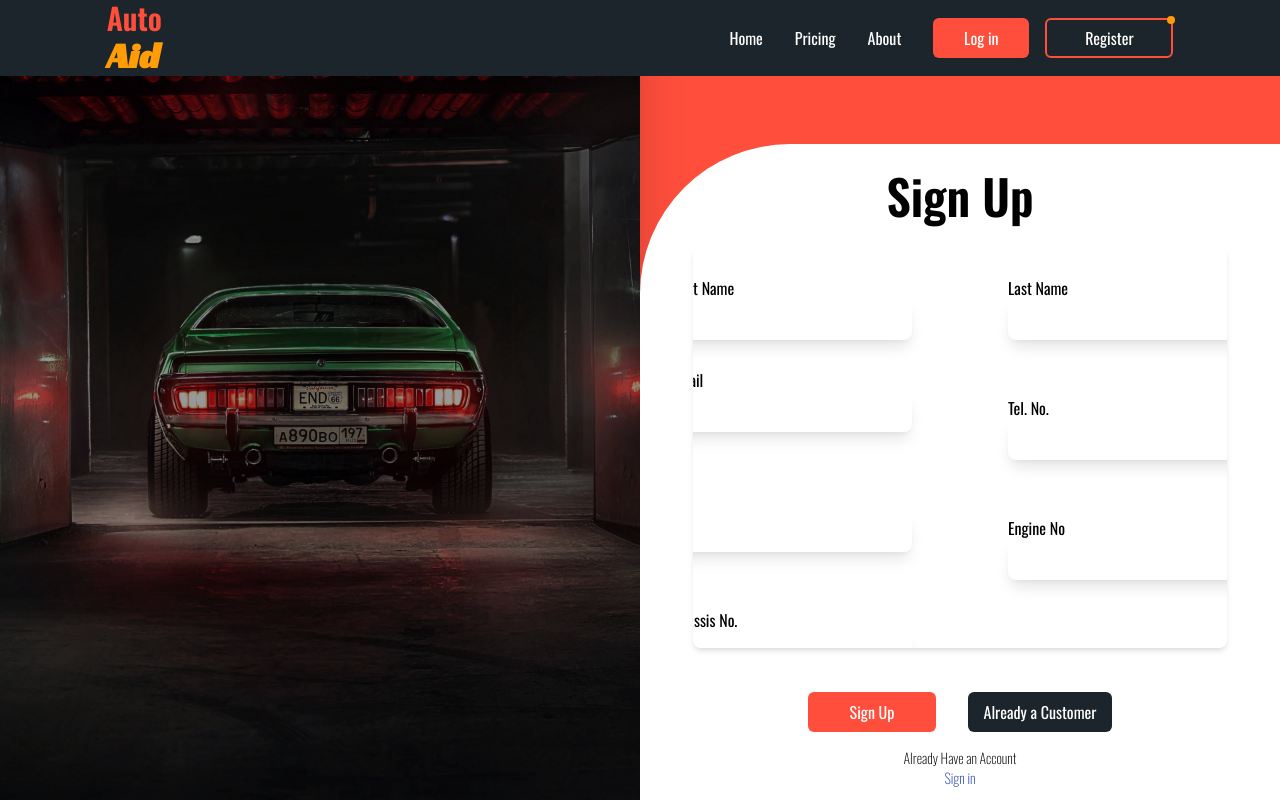
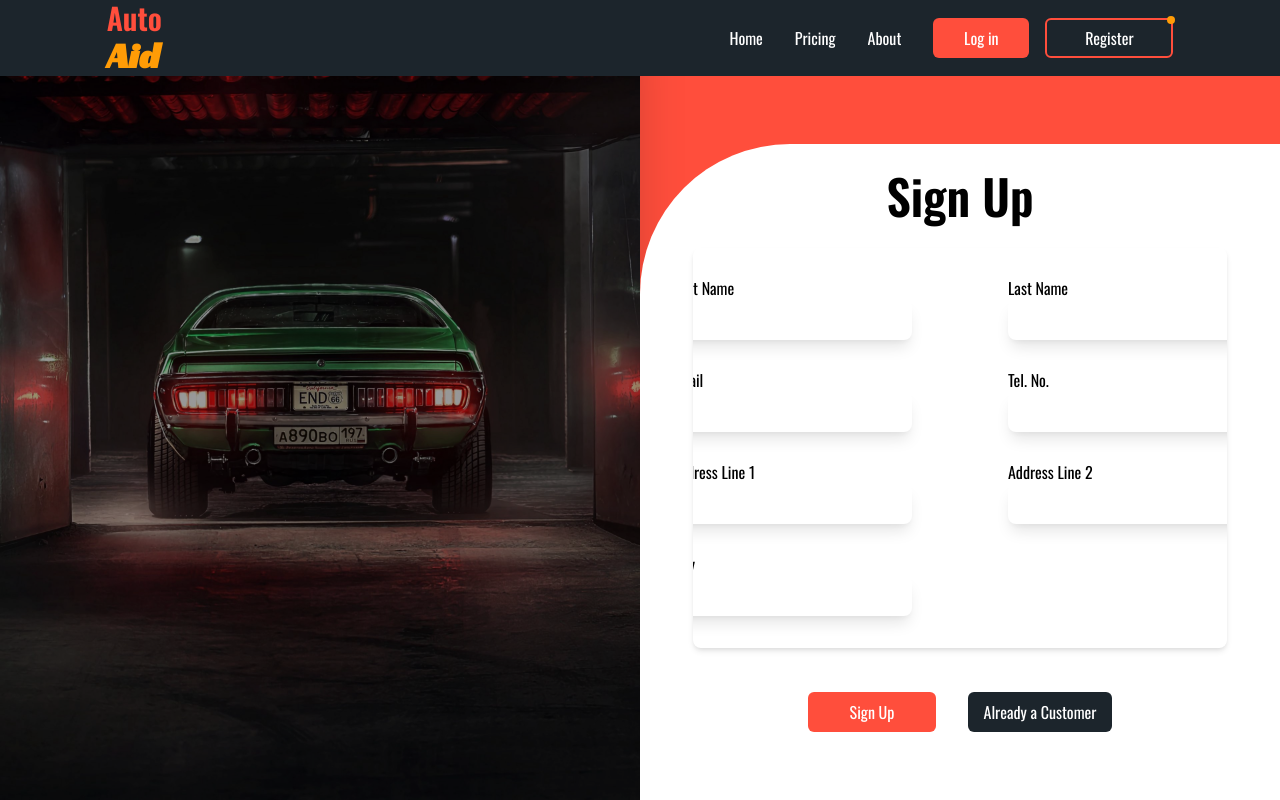
Before and after one commit to dumidu1998/autoaid-front, a React (Create React App) app: page /signup in a window 1280 px wide. Built offline with nearby package versions, Linux system fonts and the light colour scheme.

Commit message:
middle commit

```diff
--- a/src/components/Atoms/ButtonHover.js
+++ b/src/components/Atoms/ButtonHover.js
@@ -5,9 +5,9 @@ export default function ButtonHover(props) {
     return (
         <div>
             <Jump>
-            <button type="button" className="w-32 h-10 rounded-md font-primary bg-gradient-to-br bg-primary-0 hover:from-primary-0 hover:to-Secondary-0">
-                {props.txt}
-            </button>
+                <button type="button" onClick={props.clickaction} className="w-32 h-10 rounded-md font-primary bg-gradient-to-br bg-primary-0 hover:from-primary-0 hover:to-Secondary-0">
+                    {props.txt}
+                </button>
 
             </Jump>
         </div>
--- a/src/components/Atoms/ButtonSecondary.js
+++ b/src/components/Atoms/ButtonSecondary.js
@@ -3,7 +3,7 @@ import React from 'react'
 export default function ButtonSecondary(props) {
     return (
         <div>
-            <button className="w-36 h-10 bg-forth-0 rounded-md flex items-center justify-center hover:shadow-lg">
+            <button type="button" className="w-36 h-10 bg-forth-0 rounded-md flex items-center justify-center hover:shadow-lg">
                 <h1 className=" font-primary">{props.txt}</h1>
             </button>
         </div>
--- a/src/components/Atoms/FormInput.js
+++ b/src/components/Atoms/FormInput.js
@@ -3,11 +3,8 @@ import React from 'react'
 export default function FormInput(props) {
     return (
         <div>
-            <div className="">
-               <h1 className="font-primary  text-md"> {props.lable}</h1>
-                <input type="text" name="name" className=" rounded-lg shadow-lg h-10 w-60 float-right" />
-            </div>
-
+            <h1 className="font-primary  text-md"> {props.lable}</h1>
+            <input type="text" name="name" className=" rounded-lg shadow-lg h-10 w-60 float-right" value={props.value} />
         </div>
     )
 }
--- a/src/components/Moleculars/SignUpForm.js
+++ b/src/components/Moleculars/SignUpForm.js
@@ -1,27 +1,29 @@
-import React from 'react'
+import React, { useState } from 'react'
+import Signup from '../../pages/Signup'
 import FormInput from '../Atoms/FormInput'
 
-export default function SignUpForm() {
+export default function SignUpForm(props) {
+
     return (
         <div className="flex flex-col items-center p-7 ">
             <div className="lg:flex">
                 <div className="">
-                        <FormInput lable=" First Name"/>
+                    <FormInput lable=" First Name" value={props.firstname} />
 
                 </div>
                 <div className="lg:ml-24">
-                        <FormInput lable=" Last Name"/>
+                    <FormInput lable=" Last Name" value={props.lastname} />
 
                 </div>
             </div>
 
             <div className="lg:flex mt-7">
                 <div className="">
-                        <FormInput lable=" Email "/>
+                    <FormInput lable=" Email " id="email" value={props.email} />
 
                 </div>
-                    <div className="lg:ml-24 mt-7">
-                        <FormInput lable=" Tel. No."/>
+                <div className="lg:ml-24 mt-0">
+                    <FormInput lable=" Tel. No." value={props.contactNo} />
 
                 </div>
 
@@ -29,18 +31,18 @@ export default function SignUpForm() {
             <div>
                 <div className="lg:flex mt-7">
                     <div className="">
-                            <FormInput lable=" VIN "/>
+                        <FormInput lable=" Address Line 1 " />
 
                     </div>
-                        <div className="lg:ml-24 mt-7">
-                            <FormInput lable="Engine No"/>
+                    <div className="lg:ml-24 mt-0">
+                        <FormInput lable="Address Line 2 " />
 
                     </div>
 
                 </div>
                 <div className="lg:flex mt-7">
                     <div className="">
-                            <FormInput lable="Chassis No. "/>
+                        <FormInput lable="City" />
 
                     </div>
                 </div>
@@ -49,37 +51,17 @@ export default function SignUpForm() {
             <div>
                 <div className="lg:flex mt-7">
                     <div className="">
-                            <FormInput lable=" Address Line 1 "/>
-
-                        </div>
-                        <div className="lg:ml-24 mt-7">
-                            <FormInput lable="Address Line 2 "/>
-
-                        </div>
-
-                </div>
-                <div className="lg:flex mt-7">
-                        <div className="">
-                            <FormInput lable="City"/>
-
-                        </div>
-                </div>
-
-            </div>
-            <div>
-                <div className="lg:flex mt-7">
-                        <div className="">
-                            <FormInput lable="Username"/>
+                        <FormInput lable="Username" />
 
                     </div>
                 </div>
                 <div className="lg:flex mt-7">
                     <div className="">
-                            <FormInput lable="Password"/>
+                        <FormInput lable="Password" />
 
                     </div>
-                        <div className="lg:ml-24 mt-7">
-                            <FormInput lable="Re-check Password"/>
+                    <div className="lg:ml-24 mt-0">
+                        <FormInput lable="Re-check Password" />
 
                     </div>
 
--- a/src/pages/Signup.js
+++ b/src/pages/Signup.js
@@ -1,34 +1,69 @@
-import React from 'react'
+import React, { useState } from 'react'
 import FormInput from '../components/Atoms/FormInput'
 import SideImg from '../components/Atoms/SideImg'
 import SignUpForm from '../components/Moleculars/SignUpForm'
 import ButtonHover from '../components/Atoms/ButtonHover'
 import ButtonSecondary from '../components/Atoms/ButtonSecondary'
+import { Link } from 'react-router-dom'
+import axios from 'axios'
 
 export default function Signup() {
+
+    const [firstname, setfirstname] = useState('');
+    const [lastname, setlastname] = useState('');
+    const [email, setemail] = useState('');
+    const [contactno, setcontactno] = useState('');
+    const [password, setpassword] = useState('');
+    const [profile_State, setprofile_State] = useState('1');
+
+
+    var submit = () => {
+        axios.post('http://localhost:9000/register', {
+            "firstname": "dumidu",
+            "lastname": "bandara",
+            "email": "dumi@gmail.com",
+            "contactNo": "0256344989",
+            "password": "199810",
+            "profile_state": "1"
+        })
+            .then(function (response) {
+                // handle success
+                console.log(response);
+                alert(response.data);
+            })
+            .catch(function (error) {
+                // handle error
+                console.log(error);
+                alert("Server Error! Try Again!");
+            })
+            .then(function () {
+                // always executed
+            });
+    }
+
     return (
         <div className="md:flex w-screen">
             <div className="hidden md:block md:w-1/2 ">
-             <SideImg img="/imgs/header2.jpg"/>
+                <SideImg img="/imgs/header2.jpg" />
             </div>
             <div className="bg-primary-0 w-screen h-screen md:w-1/2 ">
-             <div className="bg-white absolute top-1/4 md:top-36 w-screen h-screen md:w-1/2 md:fixed" style={{borderTopLeftRadius:'150px'}}>
+                <div className="bg-white absolute top-1/4 md:top-36 w-screen h-screen md:w-1/2 md:fixed" style={{ borderTopLeftRadius: '150px' }}>
                     <h1 className="font-primary text-center md:text-5xl text-4xl text-current font-semibold mt-7 mb-7">Sign Up</h1>
+                    <form className="h-screen">
                         <div className="md:w-10/12 w-screen mx-auto flex flex-col items-center overflow-auto h-1/3 lg:h-1/2 shadow-md rounded-lg">
-
-                     <SignUpForm/>
+                            <SignUpForm firstname={firstname} lastname={lastname} email={email} contactNo={contactno} password={password} />
                         </div>
                         <div className="text-white mt-7 flex items-center justify-center">
-                     <div className="m-4">
-                         <ButtonHover txt="Sign Up "/>
+                            <div className="m-4" >
+                                <ButtonHover txt="Sign Up " clickaction={submit} />
                             </div>
-                     <div className="m-4">
-                         <ButtonSecondary txt= "Already a Customer"/>
+                            <div className="m-4" >
+                                <Link to="login"><ButtonSecondary txt="Already a Customer" /></Link>
                             </div>
-
                         </div>
+                    </form>
                     <div className="text-center">
-                 <h1 className="font-primary font-extralight text-sm">Already Have an Account <br/><span className="text-blue-800"> Sign in</span> </h1>
+                        <h1 className="font-primary font-extralight text-sm">Already Have an Account <br /><span className="text-blue-800"> Sign in</span> </h1>
                     </div>
 
                 </div>
@@ -36,4 +71,5 @@ export default function Signup() {
             </div>
         </div>
     )
+
 }
```
Also changed, not shown: src/App.js (+7 -8 lines). Lines whose indentation alone changed are shown as unchanged.
